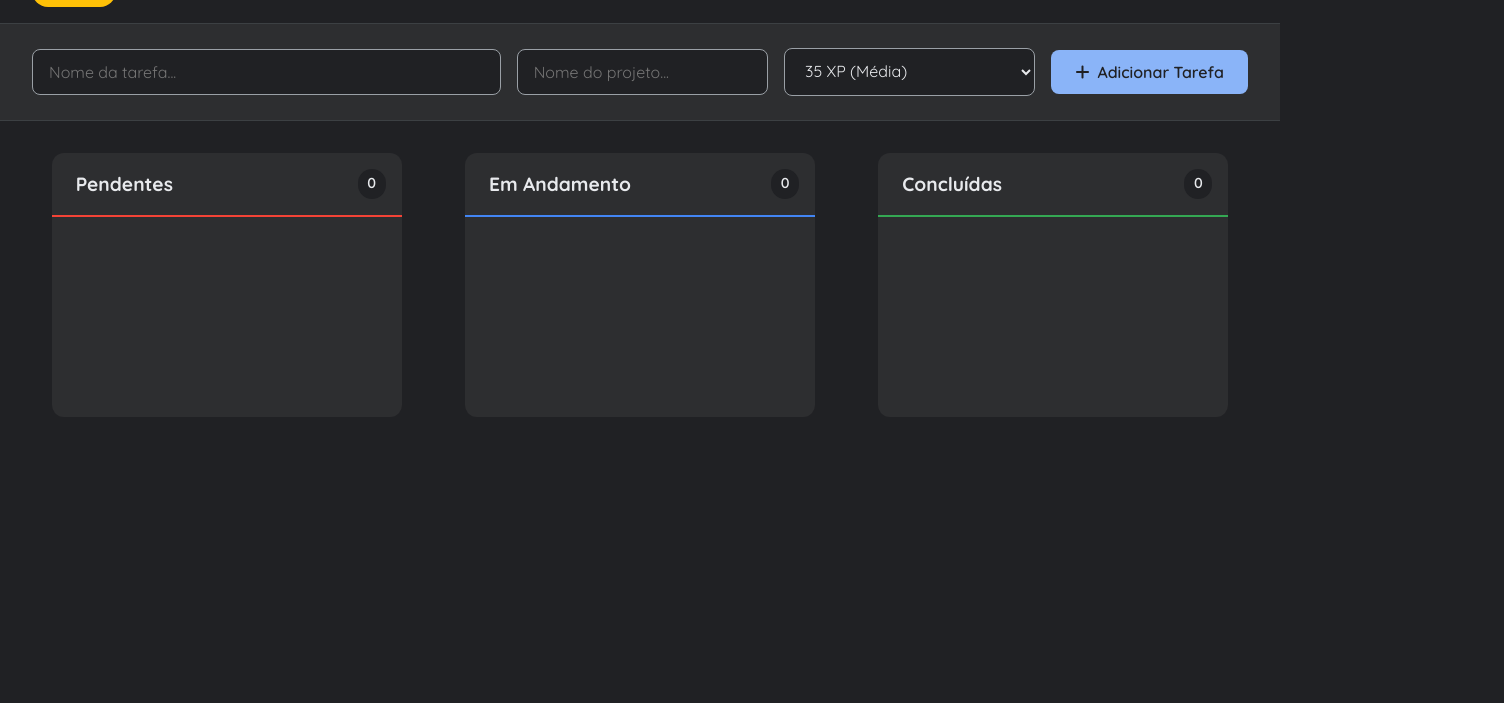
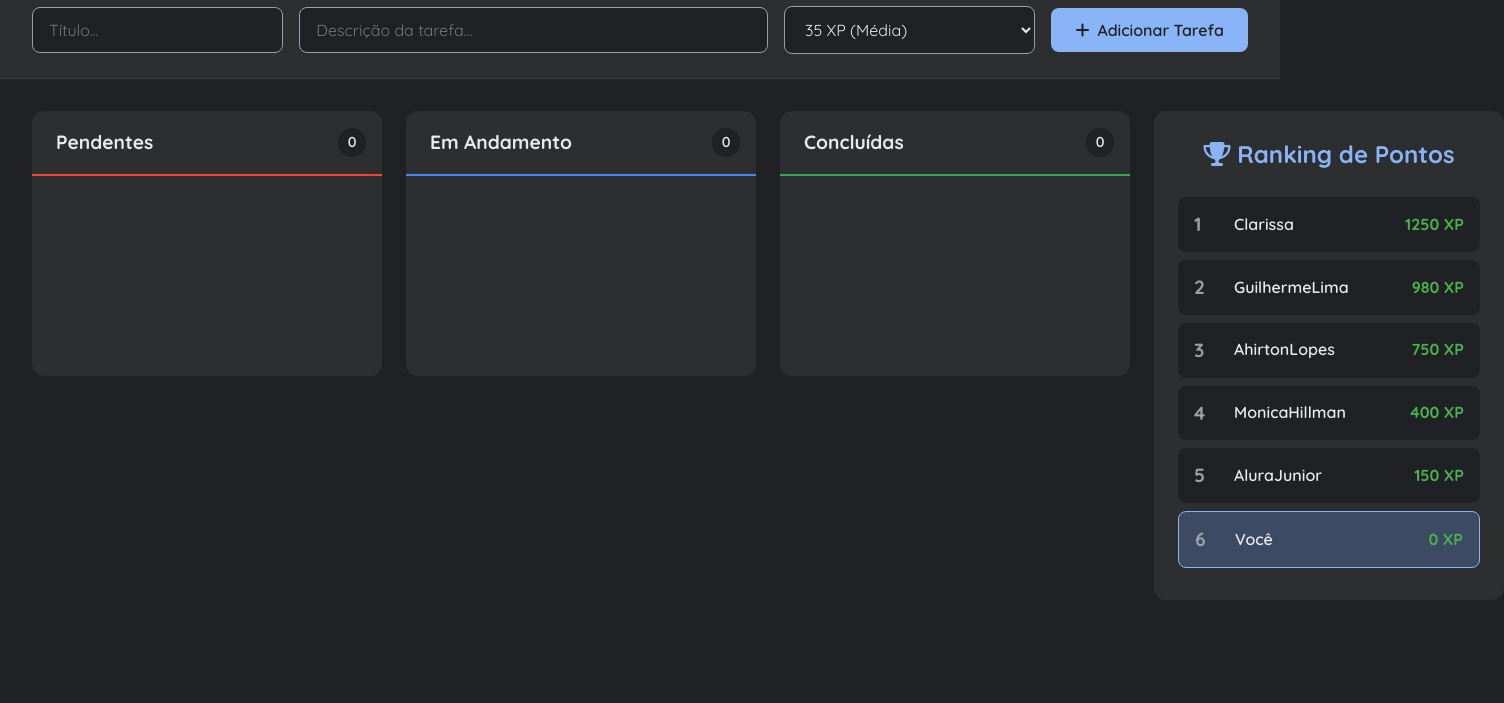
Before and after one commit to cissamil/ProjetoAlura, a website: page imersao-dev-aula/public/index.html in a window 1280 px wide. Shown: the part 97-800 px from the top of the page, 1504 px wide, since content can reach past the window. Drawn offline with Linux system fonts and the light colour scheme.

Commit message:
feat: ranking e style

```diff
--- a/imersao-dev-aula/public/index.html
+++ b/imersao-dev-aula/public/index.html
@@ -10,7 +10,6 @@
 <body>
     <!-- Header com Level e XP -->
     <header class="header">
-        <div class="header-content">
         <h1><i class="fa-solid fa-clipboard-list"></i> AluTask</h1>
         <div class="player-stats">
             <div class="level-badge">
@@ -23,14 +22,13 @@
                 <span class="xp-text"><span id="currentXp">0</span>/<span id="maxXp">100</span> XP</span>
             </div>
         </div>
-        </div>
     </header>
 
     <!-- Formulário para adicionar tarefa -->
     <section class="add-task-section">
         <div class="add-task-form">
-            <input type="text" id="taskTitle" placeholder="Nome da tarefa..." maxlength="40">
-            <input type="text" id="taskProject" placeholder="Nome do projeto..." maxlength="30">
+            <input type="text" id="taskTitle" placeholder="Título..." maxlength="40">
+            <input type="text" id="taskDescription" placeholder="Descrição da tarefa..." maxlength="80">
             <select id="taskXp">
                 <option value="20">20 XP (Fácil)</option>
                 <option value="35" selected>35 XP (Média)</option>
@@ -40,6 +38,7 @@
         </div>
     </section>
 
+    <div class="content-wrapper">
         <!-- Kanban Board -->
         <main class="kanban-board">
             <!-- Coluna Pendente -->
@@ -76,6 +75,15 @@
             </div>
         </main>
 
+        <!-- Seção de Ranking -->
+        <section class="ranking-section">
+            <h2><i class="fa-solid fa-trophy"></i> Ranking de Pontos</h2>
+            <ol id="ranking-list" class="ranking-list">
+                <!-- Itens do ranking gerados via JS -->
+            </ol>
+        </section>
+    </div>
+
     <!-- Modal Level Up -->
     <div id="levelUpModal" class="modal hidden">
         <div class="modal-content">
--- a/imersao-dev-aula/public/script.js
+++ b/imersao-dev-aula/public/script.js
@@ -2,7 +2,7 @@ document.addEventListener('DOMContentLoaded', () => {
     // --- Elementos do DOM ---
     const addBtn = document.getElementById('addBtn');
     const taskTitleInput = document.getElementById('taskTitle');
-    const taskProjectInput = document.getElementById('taskProject');
+    const taskDescriptionInput = document.getElementById('taskDescription');
     const taskXpSelect = document.getElementById('taskXp');
 
     const levelEl = document.getElementById('level');
@@ -25,6 +25,7 @@ document.addEventListener('DOMContentLoaded', () => {
     const levelUpModal = document.getElementById('levelUpModal');
     const newLevelEl = document.getElementById('newLevel');
     const closeModalBtn = document.getElementById('closeModalBtn');
+    const rankingListEl = document.getElementById('ranking-list');
 
     // --- Estado do Jogo e Tarefas ---
     let player = {
@@ -34,10 +35,28 @@ document.addEventListener('DOMContentLoaded', () => {
     };
 
     let tasks = [];
+    let totalXp = 0;
+
+    // Ranking simulado
+    let ranking = [
+        { name: 'Clarissa', xp: 1250 },
+        { name: 'GuilhermeLima', xp: 980 },
+        { name: 'AhirtonLopes', xp: 750 },
+        { name: 'MonicaHillman', xp: 400 },
+        { name: 'AluraJunior', xp: 150 },
+    ];
 
     // --- Funções de Lógica ---
 
     const calculateXpToNextLevel = (level) => 100 * Math.pow(level, 1.5);
+
+    const calculateTotalXp = (level, currentXp) => {
+        let total = currentXp;
+        for (let i = 1; i < level; i++) {
+            total += calculateXpToNextLevel(i);
+        }
+        return total;
+    };
 
     const updatePlayerStats = () => {
         levelEl.textContent = player.level;
@@ -46,6 +65,8 @@ document.addEventListener('DOMContentLoaded', () => {
         const xpPercentage = (player.xp / player.xpToNextLevel) * 100;
         xpFillEl.style.width = `${xpPercentage}%`;
     };
+
+
 
     const showLevelUpModal = (newLevel) => {
         newLevelEl.textContent = `Nível ${newLevel}`;
@@ -61,6 +82,7 @@ document.addEventListener('DOMContentLoaded', () => {
             showLevelUpModal(player.level);
         }
         updatePlayerStats();
+        updateRanking();
         saveData();
     };
 
@@ -79,7 +101,7 @@ document.addEventListener('DOMContentLoaded', () => {
             <div class="task-header">
                 <h3 class="task-title">${task.title}</h3>
             </div>
-            <p class="task-project">${task.project}</p>
+            <p class="task-description">${task.description}</p>
             <div class="task-footer">
                 <span class="task-xp" style="color: ${xpColor};">${task.xp} XP</span>
                 <div class="task-actions">
@@ -120,6 +142,31 @@ document.addEventListener('DOMContentLoaded', () => {
         updateCounts();
     };
 
+    const updateRanking = () => {
+        if (!rankingListEl) return;
+
+        totalXp = calculateTotalXp(player.level, player.xp);
+
+        // Adiciona o jogador atual ao ranking para ordenação
+        const fullRanking = [
+            ...ranking,
+            { name: 'Você', xp: totalXp, isCurrentUser: true }
+        ];
+
+        // Ordena por XP (maior para o menor)
+        fullRanking.sort((a, b) => b.xp - a.xp);
+
+        // Renderiza a lista
+        rankingListEl.innerHTML = '';
+        fullRanking.forEach((user, index) => {
+            const item = document.createElement('li');
+            item.classList.add('ranking-item');
+            if (user.isCurrentUser) item.classList.add('current-user');
+            item.innerHTML = `<span class="rank">${index + 1}</span> <span class="name">${user.name}</span> <span class="xp">${Math.floor(user.xp)} XP</span>`;
+            rankingListEl.appendChild(item);
+        });
+    };
+
     const updateCounts = () => {
         const statusCounts = { pendente: 0, andamento: 0, concluido: 0 };
         tasks.forEach(task => statusCounts[task.status]++);
@@ -130,23 +177,23 @@ document.addEventListener('DOMContentLoaded', () => {
 
     const addTask = () => {
         const title = taskTitleInput.value.trim();
-        const project = taskProjectInput.value.trim();
+        const description = taskDescriptionInput.value.trim();
         if (!title) {
-            alert('Por favor, dê um nome para a tarefa.');
+            alert('Por favor, dê um título para a tarefa.');
             return;
         }
 
         const newTask = {
             id: `task-${Date.now()}`,
             title,
-            project: project || 'Geral',
+            description: description, // Salva a descrição (pode ser vazia)
             xp: taskXpSelect.value,
             status: 'pendente',
         };
 
         tasks.push(newTask);
         taskTitleInput.value = '';
-        taskProjectInput.value = '';
+        taskDescriptionInput.value = '';
         renderTasks();
         saveData();
     };
@@ -184,6 +231,7 @@ document.addEventListener('DOMContentLoaded', () => {
     const saveData = () => {
         localStorage.setItem('aluTaskPlayer', JSON.stringify(player));
         localStorage.setItem('aluTaskTasks', JSON.stringify(tasks));
+        localStorage.setItem('aluTaskBots', JSON.stringify(ranking)); // Salva o estado dos bots também
     };
 
     const loadData = () => {
@@ -197,8 +245,14 @@ document.addEventListener('DOMContentLoaded', () => {
             tasks = JSON.parse(savedTasks);
         }
 
+        const savedBots = localStorage.getItem('aluTaskBots');
+        if (savedBots) {
+            ranking = JSON.parse(savedBots);
+        }
+
         // Garante que o xpToNextLevel está correto após carregar
         player.xpToNextLevel = calculateXpToNextLevel(player.level);
+        totalXp = calculateTotalXp(player.level, player.xp);
     };
 
     // --- Inicialização e Event Listeners ---
@@ -218,6 +272,7 @@ document.addEventListener('DOMContentLoaded', () => {
         loadData();
         updatePlayerStats();
         renderTasks();
+        updateRanking();
     };
 
     init();
--- a/imersao-dev-aula/public/style.css
+++ b/imersao-dev-aula/public/style.css
@@ -40,7 +40,7 @@ body {
     padding: 1rem 2rem;
     display: flex;
     align-items: center;
-    justify-content: space-between;
+    justify-content: space-between; /* Garante que os itens fiquem nas extremidades */
     flex-wrap: wrap;
     gap: 1.5rem;
     background: var(--bg-color);
@@ -134,13 +134,13 @@ body {
 }
 
 .add-task-form input#taskTitle {
-    flex: 2;
-    min-width: 200px;
+    flex: 1; /* Diminuído */
+    min-width: 150px;
 }
 
-.add-task-form input#taskProject {
-    flex: 1;
-    min-width: 150px;
+.add-task-form input#taskDescription {
+    flex: 2; /* Aumentado */
+    min-width: 200px;
 }
 
 .add-task-form select#taskXp {
@@ -173,13 +173,19 @@ body {
     transform: scale(0.98);
 }
 
+/* --- Wrapper Principal --- */
+.content-wrapper {
+    display: flex;
+    gap: 1.5rem;
+    padding: 2rem;
+    align-items: flex-start; /* Alinha os itens no topo */
+}
+
 /* --- Kanban Board --- */
 .kanban-board {
     display: flex;
-    justify-content: space-around;
     gap: 1.5rem;
-    padding: 2rem;
-    overflow-x: auto;
+    flex-grow: 1; /* Permite que o kanban ocupe o espaço disponível */
 }
 
 .kanban-column {
@@ -373,3 +379,57 @@ body {
         max-width: 400px;
     }
 }
+
+/* --- Seção de Ranking --- */
+.ranking-section {
+    padding: 1.5rem;
+    background-color: var(--surface-color);
+    border-radius: 12px;
+    width: 350px; /* Largura similar a uma coluna do kanban */
+    flex-shrink: 0; /* Impede que o ranking encolha */
+}
+
+.ranking-section h2 {
+    text-align: center;
+    color: var(--primary-color);
+    margin-bottom: 1.5rem;
+    font-size: 1.5rem;
+}
+
+.ranking-list {
+    list-style: none;
+    padding: 0;
+    margin: 0;
+}
+
+.ranking-item {
+    display: flex;
+    align-items: center;
+    padding: 0.75rem 1rem;
+    border-radius: 8px;
+    margin-bottom: 0.5rem;
+    background-color: var(--bg-color);
+    transition: background-color 0.2s;
+}
+
+.ranking-item.current-user {
+    background-color: #3c4a64; /* Destaque para o usuário atual */
+    border: 1px solid var(--primary-color);
+}
+
+.ranking-item .rank {
+    font-size: 1.2rem;
+    font-weight: 700;
+    color: var(--tertiary-color);
+    width: 40px;
+}
+
+.ranking-item .name {
+    font-weight: 600;
+    flex-grow: 1;
+}
+
+.ranking-item .xp {
+    font-weight: 700;
+    color: var(--xp-color);
+}
```
Lines whose indentation alone changed are shown as unchanged.
